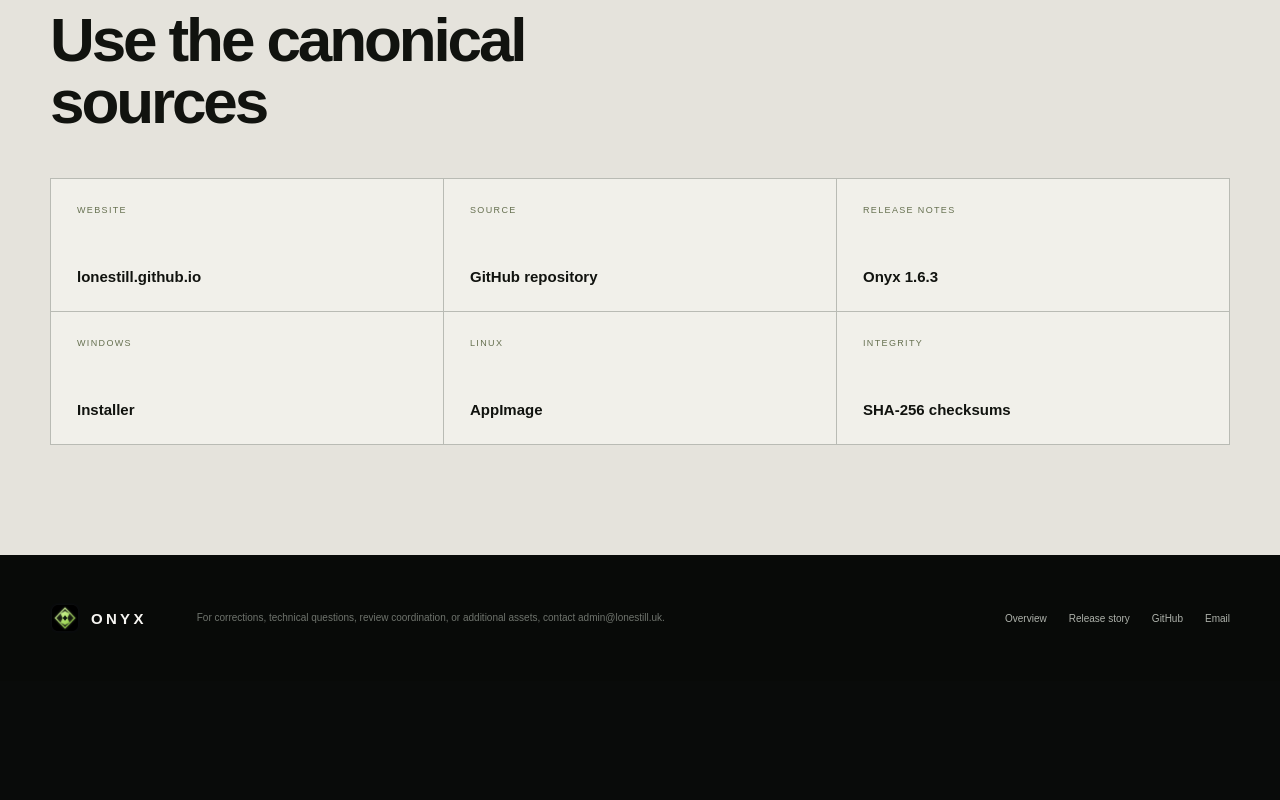
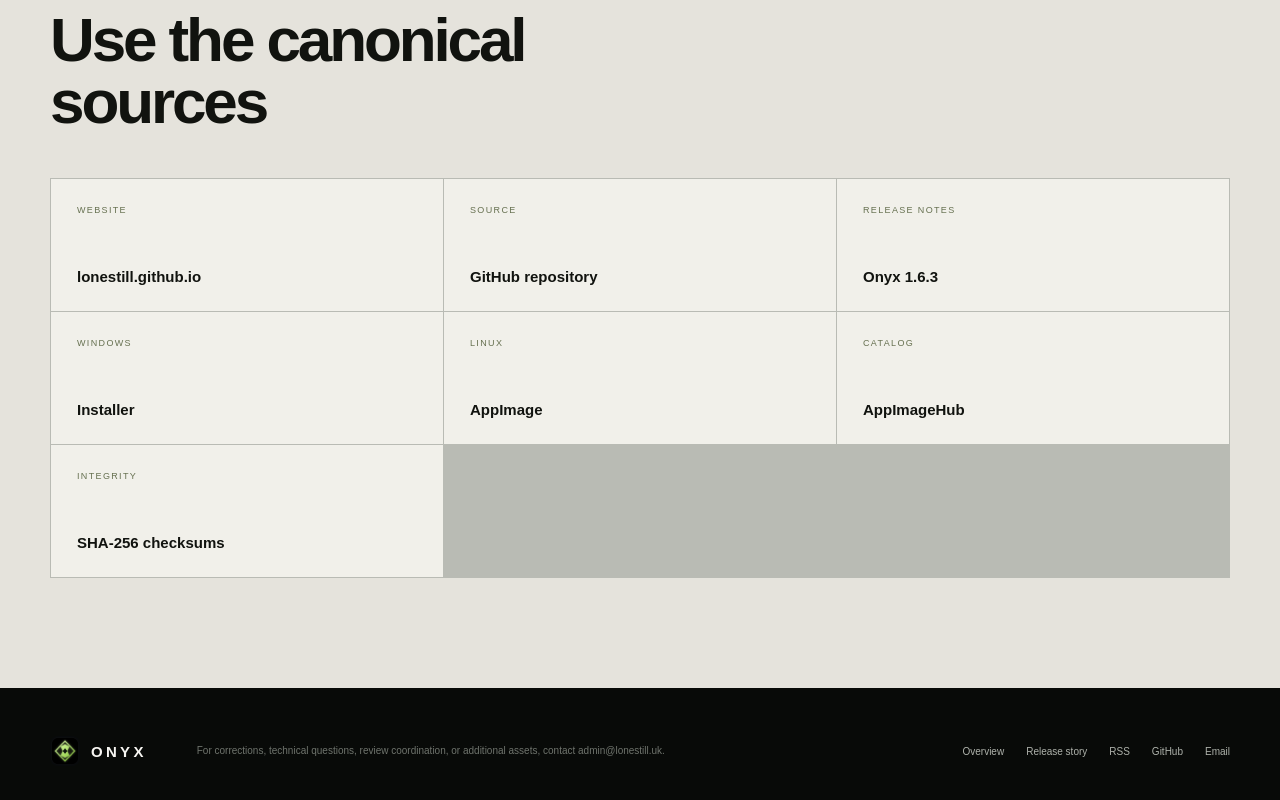
Before and after one commit to lonestill/lonestill.github.io, a Next.js app: page /press in a window 1280 px wide. Shown: the part 3673-4473 px from the top of the page. Before the commit the page ends 4354 px from the top, so only its background shows below. Built offline with nearby package versions, Linux system fonts and the light colour scheme.

Commit message:
Add RSS feed and AppImageHub listing

```diff
--- a/app/layout.tsx
+++ b/app/layout.tsx
@@ -12,7 +12,10 @@
   title,
   description,
   alternates: {
-    canonical: "/"
+    canonical: "/",
+    types: {
+      "application/rss+xml": "/feed.xml"
+    }
   },
   keywords: [
     "Minecraft launcher",
--- a/app/page.tsx
+++ b/app/page.tsx
@@ -10,6 +10,7 @@
 const linuxTar =
   `${repo}/releases/download/v1.6.3/Onyx-Launcher-1.6.3-linux-x64.tar.gz`;
 const scoop = "https://github.com/lonestill/scoop-onyx";
+const appImageHub = "https://appimage.github.io/Onyx_Launcher/";
 
 const features = [
   {
@@ -335,6 +336,7 @@
               <p>Run the AppImage directly, or unpack the portable tar archive.</p>
               <a className="button primary" href={appImage}>Download AppImage <span>↘</span></a>
               <a className="textLink" href={linuxTar}>Portable .tar.gz</a>
+              <a className="textLink" href={appImageHub}>View on AppImageHub</a>
             </article>
             <article className="sourceCard">
               <div className="platformIcon">&lt;/&gt;</div>
@@ -367,6 +369,7 @@
             <a href={release}>Release 1.6.3</a>
             <a href="/blog/onyx-launcher-1-6-3">Release story</a>
             <a href="/press">Press kit</a>
+            <a href="/feed.xml">RSS</a>
             <a href={`${repo}/blob/master/SECURITY.md`}>Security</a>
           </div>
         </div>
--- a/app/press/page.tsx
+++ b/app/press/page.tsx
@@ -5,6 +5,7 @@
 const website = "https://lonestill.github.io";
 const appImage =
   `${repo}/releases/download/v1.6.3/Onyx-Launcher-1.6.3-x86_64.AppImage`;
+const appImageHub = "https://appimage.github.io/Onyx_Launcher/";
 const windows =
   `${repo}/releases/download/v1.6.3/Onyx.Launcher.Setup.1.6.3.exe`;
 
@@ -194,6 +195,7 @@
             <a href={release}><small>RELEASE NOTES</small><b>Onyx 1.6.3</b></a>
             <a href={windows}><small>WINDOWS</small><b>Installer</b></a>
             <a href={appImage}><small>LINUX</small><b>AppImage</b></a>
+            <a href={appImageHub}><small>CATALOG</small><b>AppImageHub</b></a>
             <a href={`${release}#assets`}><small>INTEGRITY</small><b>SHA-256 checksums</b></a>
           </div>
         </div>
@@ -212,6 +214,7 @@
           <div>
             <a href="/">Overview</a>
             <a href="/blog/onyx-launcher-1-6-3">Release story</a>
+            <a href="/feed.xml">RSS</a>
             <a href={repo}>GitHub</a>
             <a href="mailto:admin@lonestill.uk">Email</a>
           </div>
```
Also changed, not shown: 1 other file (tests, documents, lock files or other folders).
